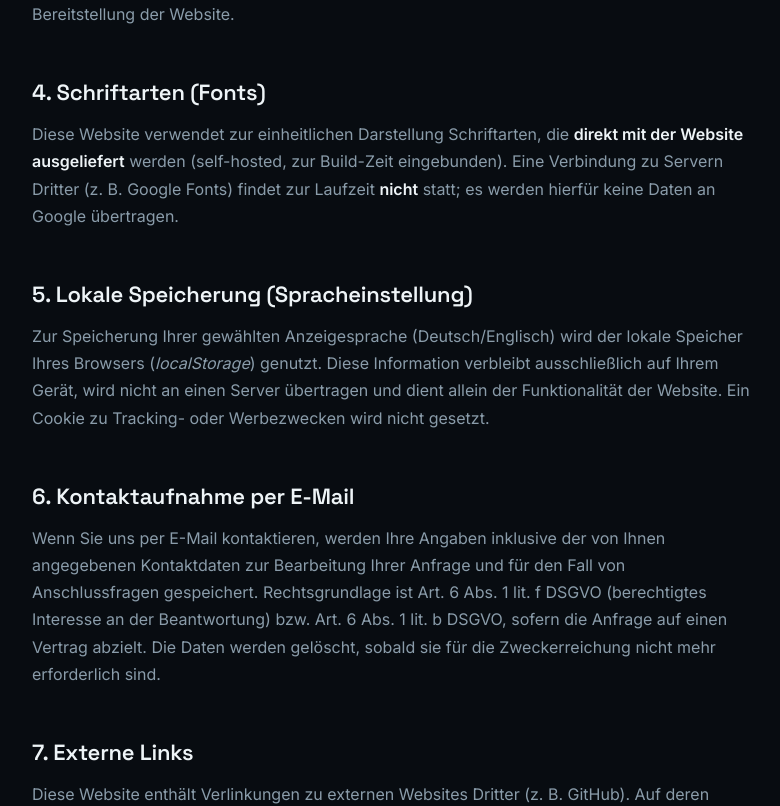
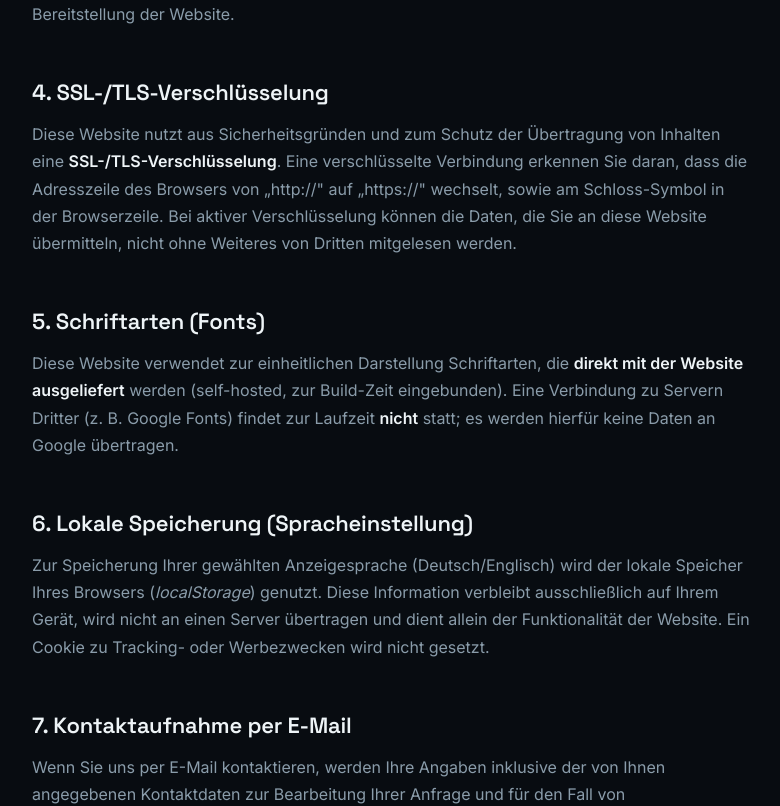
Before and after one commit to s3lfcod3r/selfcoder, a Next.js app: page /datenschutz in a window 1280 px wide. Shown: the part 1340-2146 px from the top of the page, without its empty margins (248-1028 px from the left). Built offline with nearby package versions, Linux system fonts and the light colour scheme.

Commit message:
legal: SSL-/TLS-Verschlüsselung als Abschnitt 4 ergänzen, Folgeabschnitte umnummeriert

```diff
--- a/app/datenschutz/page.tsx
+++ b/app/datenschutz/page.tsx
@@ -96,7 +96,18 @@ export default function Datenschutz() {
         </section>
 
         <section>
-          <h2>4. Schriftarten (Fonts)</h2>
+          <h2>4. SSL-/TLS-Verschlüsselung</h2>
+          <p>
+            Diese Website nutzt aus Sicherheitsgründen und zum Schutz der Übertragung von Inhalten
+            eine <strong>SSL-/TLS-Verschlüsselung</strong>. Eine verschlüsselte Verbindung erkennen
+            Sie daran, dass die Adresszeile des Browsers von „http://" auf „https://" wechselt, sowie
+            am Schloss-Symbol in der Browserzeile. Bei aktiver Verschlüsselung können die Daten, die
+            Sie an diese Website übermitteln, nicht ohne Weiteres von Dritten mitgelesen werden.
+          </p>
+        </section>
+
+        <section>
+          <h2>5. Schriftarten (Fonts)</h2>
           <p>
             Diese Website verwendet zur einheitlichen Darstellung Schriftarten, die{" "}
             <strong>direkt mit der Website ausgeliefert</strong> werden (self-hosted, zur Build-Zeit
@@ -106,7 +117,7 @@ export default function Datenschutz() {
         </section>
 
         <section>
-          <h2>5. Lokale Speicherung (Spracheinstellung)</h2>
+          <h2>6. Lokale Speicherung (Spracheinstellung)</h2>
           <p>
             Zur Speicherung Ihrer gewählten Anzeigesprache (Deutsch/Englisch) wird der lokale
             Speicher Ihres Browsers (<em>localStorage</em>) genutzt. Diese Information verbleibt
@@ -117,7 +128,7 @@ export default function Datenschutz() {
         </section>
 
         <section>
-          <h2>6. Kontaktaufnahme per E-Mail</h2>
+          <h2>7. Kontaktaufnahme per E-Mail</h2>
           <p>
             Wenn Sie uns per E-Mail kontaktieren, werden Ihre Angaben inklusive der von Ihnen
             angegebenen Kontaktdaten zur Bearbeitung Ihrer Anfrage und für den Fall von
@@ -129,7 +140,7 @@ export default function Datenschutz() {
         </section>
 
         <section>
-          <h2>7. Externe Links</h2>
+          <h2>8. Externe Links</h2>
           <p>
             Diese Website enthält Verlinkungen zu externen Websites Dritter (z.&nbsp;B. GitHub). Auf
             deren Inhalte und Datenverarbeitung haben wir keinen Einfluss; es gelten die
@@ -138,7 +149,7 @@ export default function Datenschutz() {
         </section>
 
         <section>
-          <h2>8. Ihre Rechte</h2>
+          <h2>9. Ihre Rechte</h2>
           <p>Sie haben jederzeit das Recht auf:</p>
           <ul>
             <li>Auskunft über Ihre gespeicherten Daten (Art.&nbsp;15 DSGVO)</li>
```
